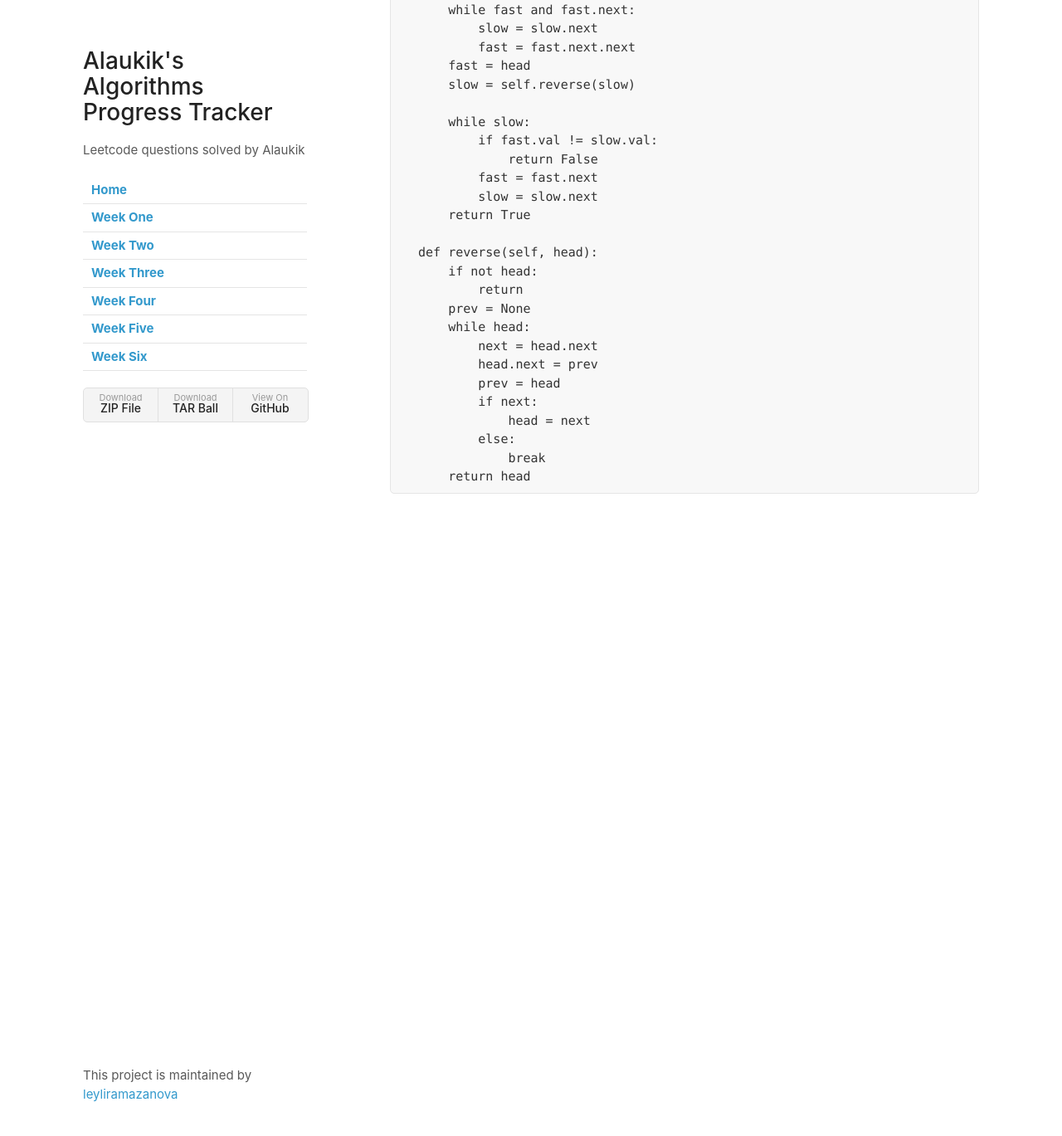
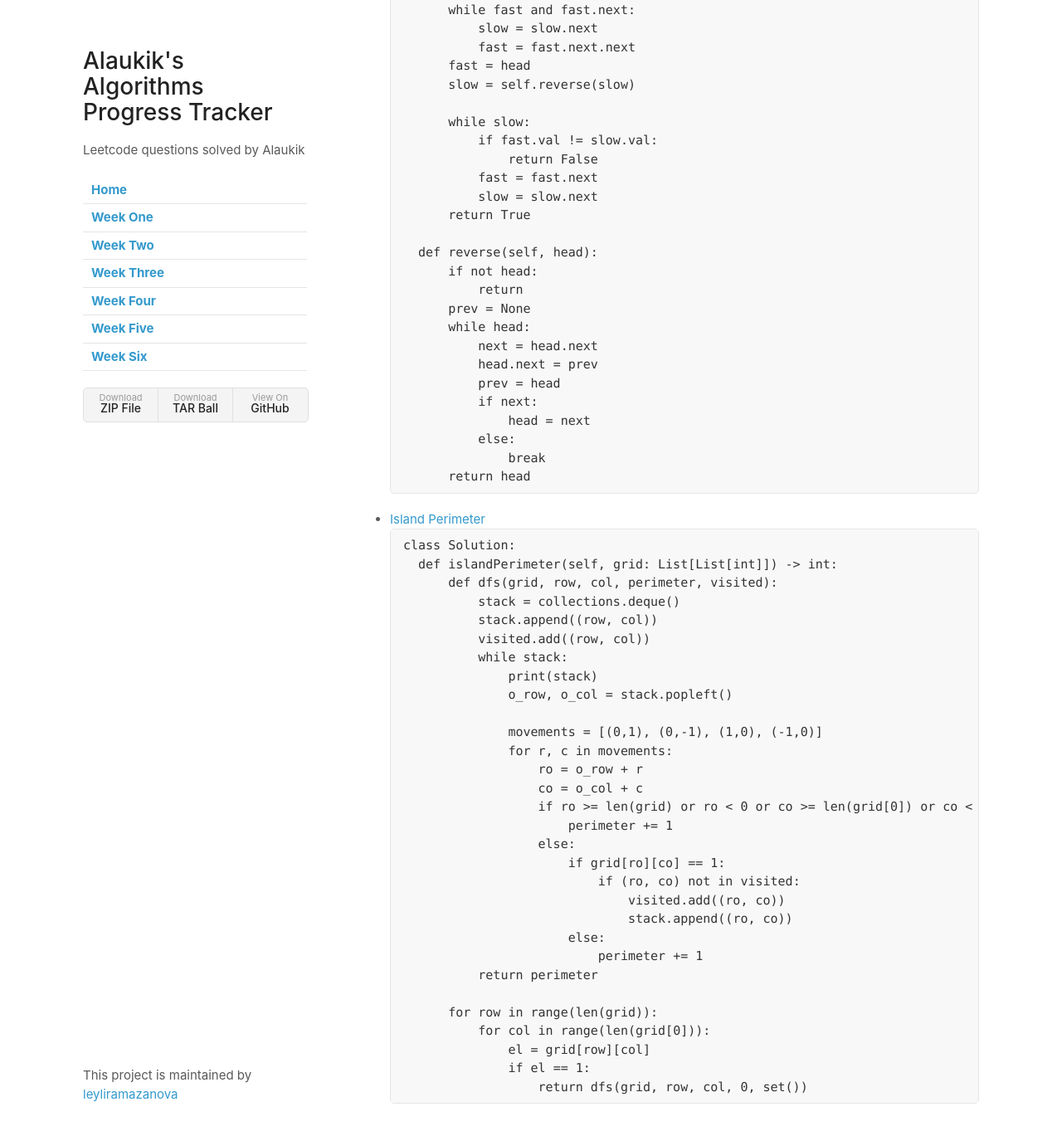
Before and after one commit to leyliramazanova/Five-Weeks-of-Leet-Code, a Jekyll site: the page built from weekSix.md, in a window 1280 px wide and 1400 px high, scrolled down 4424 px. Shown: the top 1369 px of the window at 83% size. Built offline with Jekyll 4.4.1, drawn with Linux system fonts in a browser that asks for light colours; our own code applies the rules of GitHub Pages for plain Markdown files; before the commit the page ends 5089 px from its top, so only the background shows below that.

Commit message:
Update weekSix.md

````diff
--- a/weekSix.md
+++ b/weekSix.md
@@ -236,3 +236,37 @@ class Solution:
                 break
         return head
 ```
+
+- [Island Perimeter](https://leetcode.com/problems/island-perimeter/submissions/)
+```python
+class Solution:
+    def islandPerimeter(self, grid: List[List[int]]) -> int:
+        def dfs(grid, row, col, perimeter, visited):
+            stack = collections.deque()
+            stack.append((row, col))
+            visited.add((row, col))
+            while stack:
+                print(stack)
+                o_row, o_col = stack.popleft()
+
+                movements = [(0,1), (0,-1), (1,0), (-1,0)]
+                for r, c in movements:
+                    ro = o_row + r
+                    co = o_col + c
+                    if ro >= len(grid) or ro < 0 or co >= len(grid[0]) or co < 0:
+                        perimeter += 1
+                    else:
+                        if grid[ro][co] == 1:
+                            if (ro, co) not in visited:
+                                visited.add((ro, co))
+                                stack.append((ro, co))
+                        else:
+                            perimeter += 1
+            return perimeter
+
+        for row in range(len(grid)):
+            for col in range(len(grid[0])):
+                el = grid[row][col]
+                if el == 1:
+                    return dfs(grid, row, col, 0, set())
+```
````
